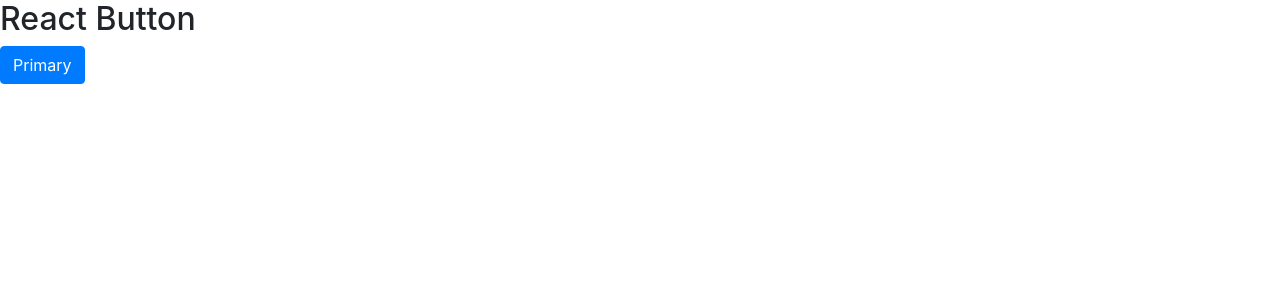
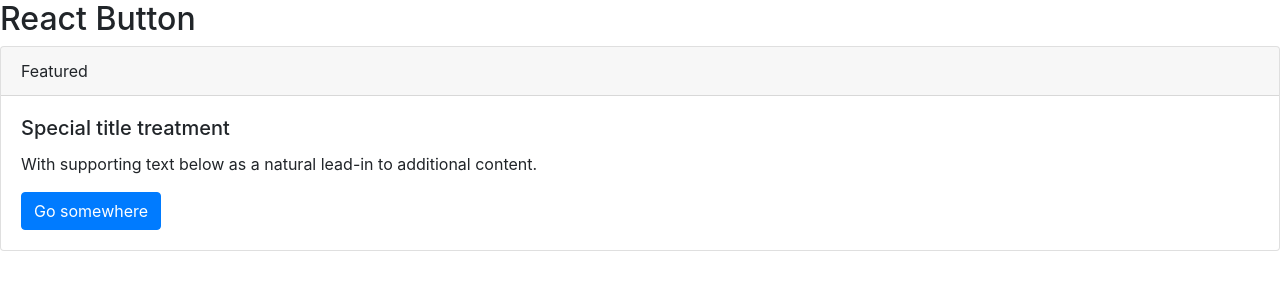
Before and after one commit to shamolmojumder/braking-news, a React (Create React App) app: page / in a window 1280 px wide. Shown: the top 300 px of the page. Built offline with nearby package versions, Linux system fonts and the light colour scheme.

Commit message:
getting started with react bootstrap

```diff
--- a/src/App.js
+++ b/src/App.js
@@ -1,12 +1,13 @@
 import React from 'react';
 import {Button} from 'react-bootstrap';
 import './App.css';
+import News from './components/News/News';
 
 function App() {
   return (
     <div>
     <h2>React Button</h2>
-    <Button variant="primary">Primary</Button>
+    <News></News>
   </div>
   );
 }
--- /dev/null
+++ b/src/components/News/News.js
@@ -0,0 +1,21 @@
+import React from 'react';
+import {Card,Button} from 'react-bootstrap';
+
+const News = () => {
+    return (
+       <div>
+         <Card>
+        <Card.Header>Featured</Card.Header>
+        <Card.Body>
+          <Card.Title>Special title treatment</Card.Title>
+          <Card.Text>
+            With supporting text below as a natural lead-in to additional content.
+          </Card.Text>
+          <Button variant="primary">Go somewhere</Button>
+        </Card.Body>
+      </Card>
+       </div>
+    );
+};
+
+export default News;
```
